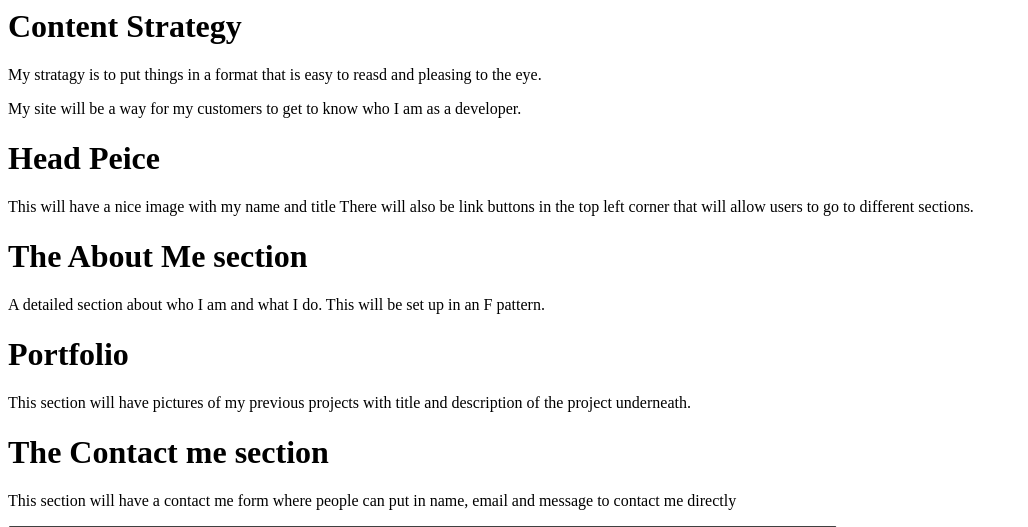
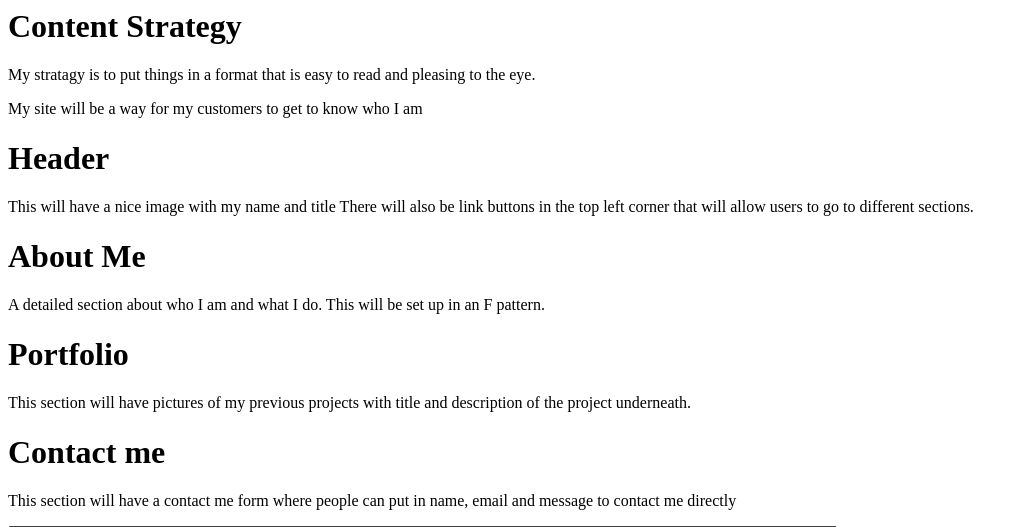
Before and after one commit to Mbojorquez2007/my-pwp-project, a PHP site: page /milestone-2.php in a window 1280 px wide. Shown: the top 527 px of the page, without its empty margins (0-1028 px from the left). Run offline with PHP 8.4, Linux system fonts and the light colour scheme.

Commit message:
fixing errors

```diff
--- a/public_html/documentation/milestone-2.php
+++ b/public_html/documentation/milestone-2.php
@@ -6,17 +6,17 @@
 	</head>
 	<body>
 		<h1>Content Strategy</h1>
-		<p>My stratagy is to put things in a format that is easy to reasd and pleasing to the eye.</p>
-		<p>My site will be a way for my customers to get to know who I am as a developer.</p>
-		<h1>Head Peice</h1>
+		<p>My stratagy is to put things in a format that is easy to read and pleasing to the eye.</p>
+		<p>My site will be a way for my customers to get to know who I am</p>
+		<h1>Header</h1>
 		<p>This will have a nice image with my name and title There will also be link buttons in the top left
 			corner
 			that will allow users to go to different sections.</p>
-		<h1>The About Me section</h1>
+		<h1>About Me</h1>
 		<p>A detailed section about who I am and what I do. This will be set up in an F pattern.
 		<h1>Portfolio</h1>
 		<p>This section will have pictures of my previous projects with title and description of the project underneath.</p>
-		<h1>The Contact me section</h1>
+		<h1>Contact me</h1>
 		<p>This section will have a contact me form where people can put in name, email and message to contact me directly</p>
 		<img src="image/wireframe1.png" alt="wireframe1"/>
 		<img src="image/wireframe2.png" alt="wireframe2"/>
```
